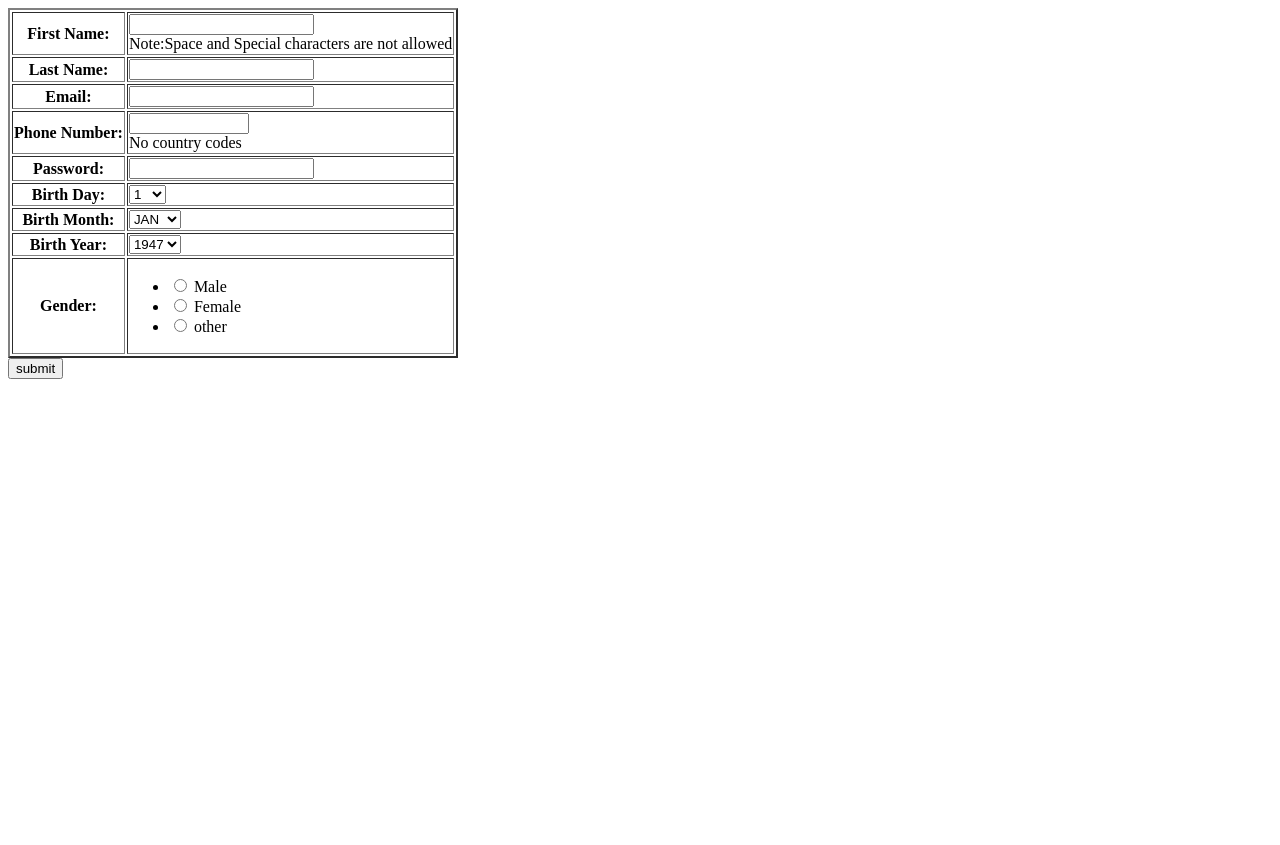
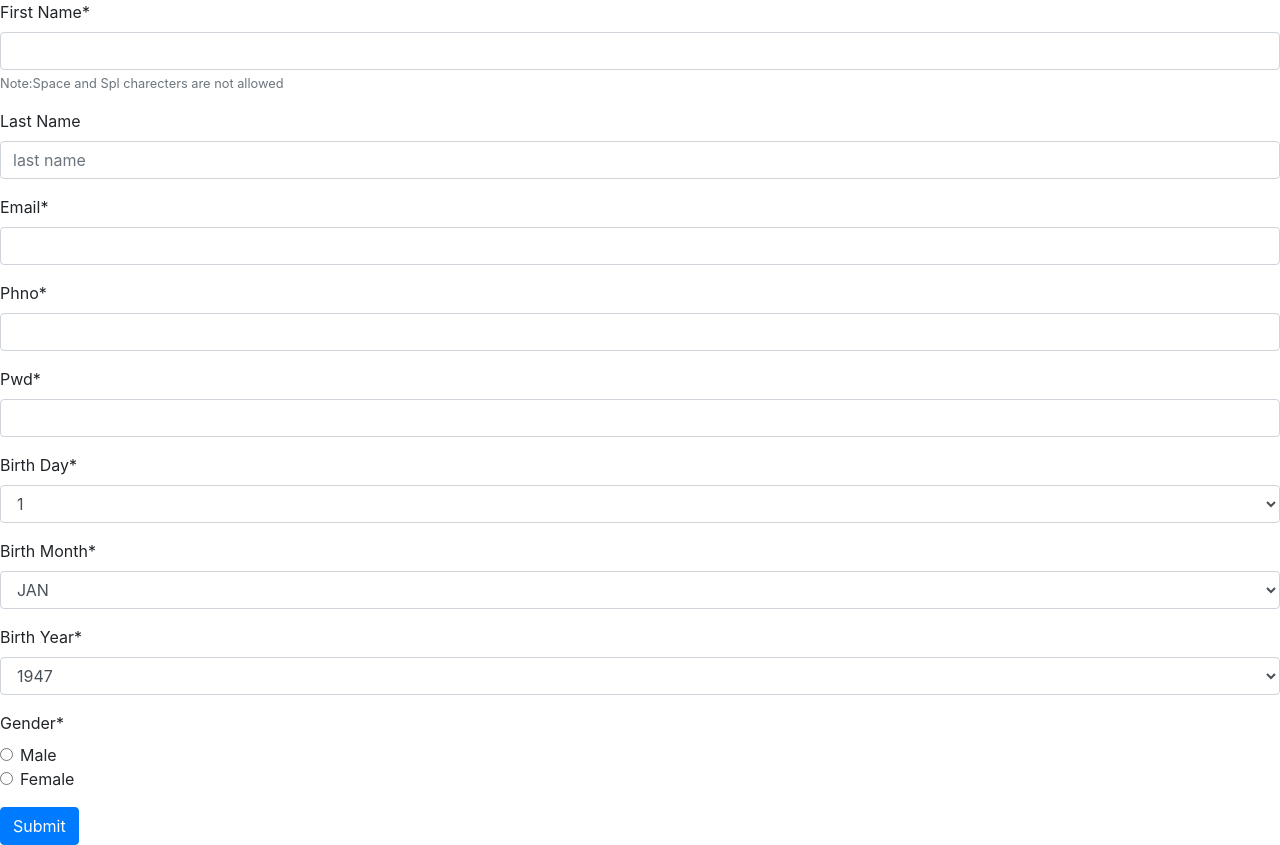
Before and after one commit to SHAHANAZ75/p9, a Django app: page /myapp/builtin/ in a window 1280 px wide. Before the commit the page ends 379 px from the top, so only its background shows below. Run offline with Django 3.2, Linux system fonts and the light colour scheme; some libraries are stand-ins or nearby versions.

Commit message:
fourth commit

```diff
--- a/myapp/forms.py
+++ b/myapp/forms.py
@@ -4,13 +4,13 @@ choices_month=[('1','JAN'),('2','FEB'),('3','MAR'),('4','APR'),('5','MAY'),('6',
 choices_year=[('1947', '1947'), ('1948', '1948'), ('1949', '1949'), ('1950', '1950'), ('1951', '1951'), ('1952', '1952'), ('1953', '1953'), ('1954', '1954'), ('1955', '1955'), ('1956', '1956'), ('1957', '1957'), ('1958', '1958'), ('1959', '1959'), ('1960', '1960'), ('1961', '1961'), ('1962', '1962'), ('1963', '1963'), ('1964', '1964'), ('1965', '1965'), ('1966', '1966'), ('1967', '1967'), ('1968', '1968'), ('1969', '1969'), ('1970', '1970'), ('1971', '1971'), ('1972', '1972'), ('1973', '1973'), ('1974', '1974'), ('1975', '1975'), ('1976', '1976'), ('1977', '1977'), ('1978', '1978'), ('1979', '1979'), ('1980', '1980'), ('1981', '1981'), ('1982', '1982'), ('1983', '1983'), ('1984', '1984'), ('1985', '1985'), ('1986', '1986'), ('1987', '1987'), ('1988', '1988'), ('1989', '1989'), ('1990', '1990'), ('1991', '1991'), ('1992', '1992'), ('1993', '1993'), ('1994', '1994'), ('1995', '1995'), ('1996', '1996'), ('1997', '1997'), ('1998', '1998'), ('1999', '1999'), ('2000', '2000'), ('2001', '2001'), ('2002', '2002'), ('2003', '2003'), ('2004', '2004'), ('2005', '2005'), ('2006', '2006'), ('2007', '2007'), ('2008', '2008'), ('2009', '2009'), ('2010', '2010'), ('2011', '2011'), ('2012', '2012'), ('2013', '2013'), ('2014', '2014'), ('2015', '2015'), ('2016', '2016'), ('2017', '2017'), ('2018', '2018'), ('2019', '2019'), ('2020', '2020')]
 
 class SampleForm(forms.Form):
-    First_Name=forms.CharField(max_length=20,required=True,label="First Name",help_text="Note:Space and Special characters are not allowed")
-    Last_Name=forms.CharField(max_length=20,required=False,label="Last Name")
-    Email=forms.EmailField(max_length=100,required=True,label="Email")
-    PhoneNumber=forms.IntegerField(max_value=9999999999,min_value=6000000000,required=True,label="Phone Number",help_text="No country codes")
-    #phno=forms.RegexField(max_length=10,min_value=10,required=True,regex=r'[6-9]\d{9}')
-    Password=forms.CharField(max_length=20,required=True,widget=forms.PasswordInput)
+    first_name=forms.CharField(max_length=20,required=True,label="First Name",help_text="Note:Space and Spl charecters are not allowed")
+    last_name=forms.CharField(max_length=20,required=False,label="Last Name",widget=forms.TextInput(attrs={'placeholder':"last name"}))
+    email=forms.EmailField(max_length=100,required=True,label="Email")
+    #phno=forms.IntegerField(max_value=9999999999,min_value=6000000000,required=True,label="Phone No",help_text="No courty codes")
+    phno=forms.CharField(max_length=10,min_length=10,required=True,widget=forms.TextInput(attrs={'pattern':'[6-9]\d{9}'}))
+    pwd=forms.CharField(max_length=20,required=True,widget=forms.PasswordInput)
     birth_day=forms.ChoiceField(choices=choices_day,required=True,label="Birth Day")
     birth_month=forms.ChoiceField(choices=choices_month,required=True,label="Birth Month")
     birth_year=forms.ChoiceField(choices=choices_year,required=True,label="Birth Year")
-    Gender=forms.ChoiceField(choices=[('Male','Male'),('Female','Female'),('other','other')],widget=forms.RadioSelect)
+    gender=forms.ChoiceField(choices=[('Male','Male'),('Female','Female')],widget=forms.RadioSelect)
--- a/myapp/urls.py
+++ b/myapp/urls.py
@@ -11,5 +11,5 @@ urlpatterns = [
     path('multi/',views.multi,name="multiselect"),
     path('img/',views.img_upld,name="img"),
     path('img_display/',views.img_display,name="img_disp"),
-    path('builtin/',views.builtin,name='builtin'),
+    path('builtin/',views.builtinforms,name="builtin"),
 ]
--- a/myapp/views.py
+++ b/myapp/views.py
@@ -69,6 +69,29 @@ def img_display(request):
 
     return render(request,"img_display.html",context={'file_urls':file_urls})
 from myapp import forms
-def builtin(request):
+
+def builtinforms(request):
+    if request.method=="POST":
+        form=forms.SampleForm(request.POST,request.FILES)#im creating a form instance with the data filled the all the firlds will get th
+        #the specified value
+        if form.is_valid():
+            #cleaned_data is varible in form instance that holds the dictonary containing the data that we
+            #have filled
+            first_name=form.cleaned_data.get('first_name')
+            last_name=form.cleaned_data.get('last_name')
+            email=form.cleaned_data.get('email')
+            phno=form.cleaned_data.get('phno')
+            pwd=form.cleaned_data.get('pwd')
+            birth_day=form.cleaned_data.get('birth_day')
+            birth_month=form.cleaned_data.get('birth_month')
+            birth_year=form.cleaned_data.get('birth_year')
+            gender=form.cleaned_data.get('gender')
+            image=form.cleaned_data.get('image')
+            store_image(image)
+            data=form.cleaned_data
+            return render(request,"display_data.html",context=data)
     form=forms.SampleForm()
-    return render(request,"builtin.html",{'form':form})
+    return render(request,'builtin.html',{'form':form})
+
+#forms is a file or a library
+#in forms Form is a class so we inherit from forms.Form
--- a/p10/settings.py
+++ b/p10/settings.py
@@ -42,7 +42,11 @@ INSTALLED_APPS = [
     'django.contrib.messages',
     'django.contrib.staticfiles',
     'myapp',
+    'crispy_forms',
 ]
+
+CRISPY_TEMPLATE_PACK = 'bootstrap4'
+
 
 MIDDLEWARE = [
     'django.middleware.security.SecurityMiddleware',
--- a/templates/builtin.html
+++ b/templates/builtin.html
@@ -1,21 +1,25 @@
+{% load crispy_forms_tags %}
 <!DOCTYPE html>
 <html lang="en">
 <head>
     <meta charset="UTF-8">
     <meta name="viewport" content="width=device-width, initial-scale=1.0">
     <title>Built</title>
+<link rel="stylesheet" href="https://stackpath.bootstrapcdn.com/bootstrap/4.5.2/css/bootstrap.min.css" integrity="sha384-JcKb8q3iqJ61gNV9KGb8thSsNjpSL0n8PARn9HuZOnIxN0hoP+VmmDGMN5t9UJ0Z" crossorigin="anonymous">
+<script src="https://stackpath.bootstrapcdn.com/bootstrap/4.5.2/js/bootstrap.min.js" integrity="sha384-B4gt1jrGC7Jh4AgTPSdUtOBvfO8shuf57BaghqFfPlYxofvL8/KUEfYiJOMMV+rV" crossorigin="anonymous"></script>
 </head>
 <body>
-    <form  method="POST">
-    {% csrf_token %}
-    <!--{{form.as_p}}-->
-    <table border="2pt">
-    {{form.as_table}}
-    </table>
+
+    <form method="POST">
+        {% csrf_token %}
+        {{ form|crispy }}
+        <!-- <table border="2pt">
+        {{form.as_table}}>
+    </table> -->
     <!-- <ul>
         {{ form.as_ul }}
-    </ul>-->
-    <input type="submit" value="submit">
-</form>
+    </ul> -->
+        <input type="submit" class ="btn btn-primary" value="Submit">
+</table>
 </body>
 </html>
```
Also changed, not shown: templates/display_data.html (added, +19 -0 lines).
